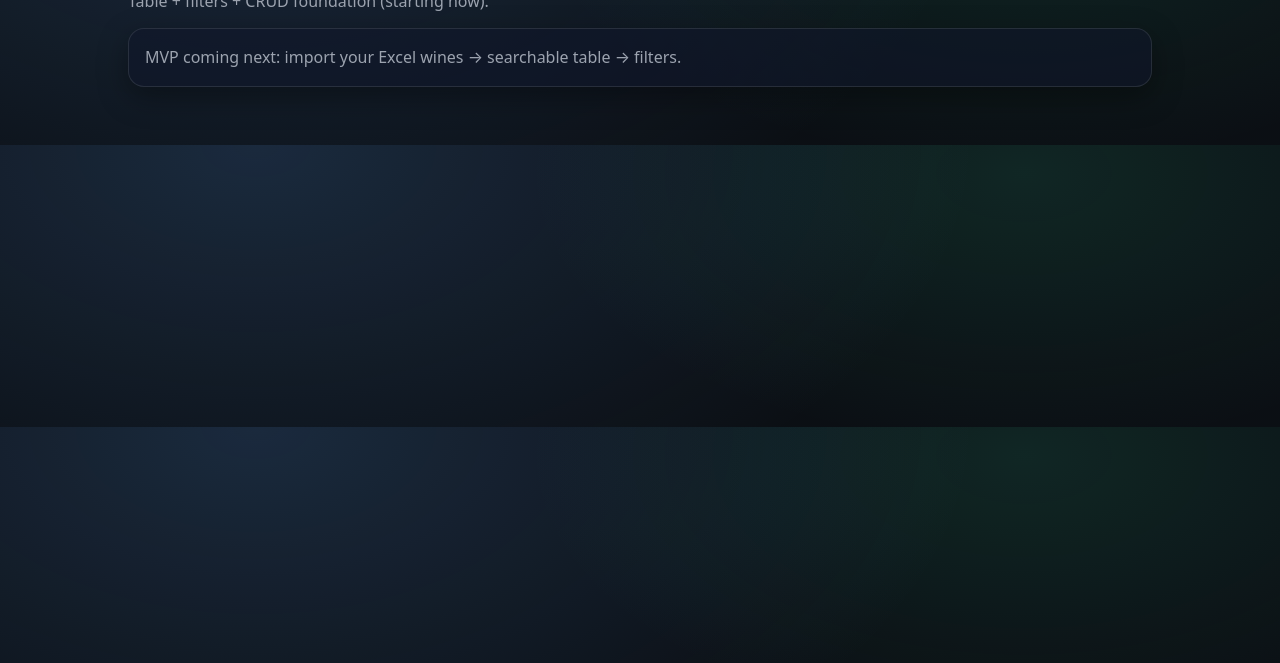
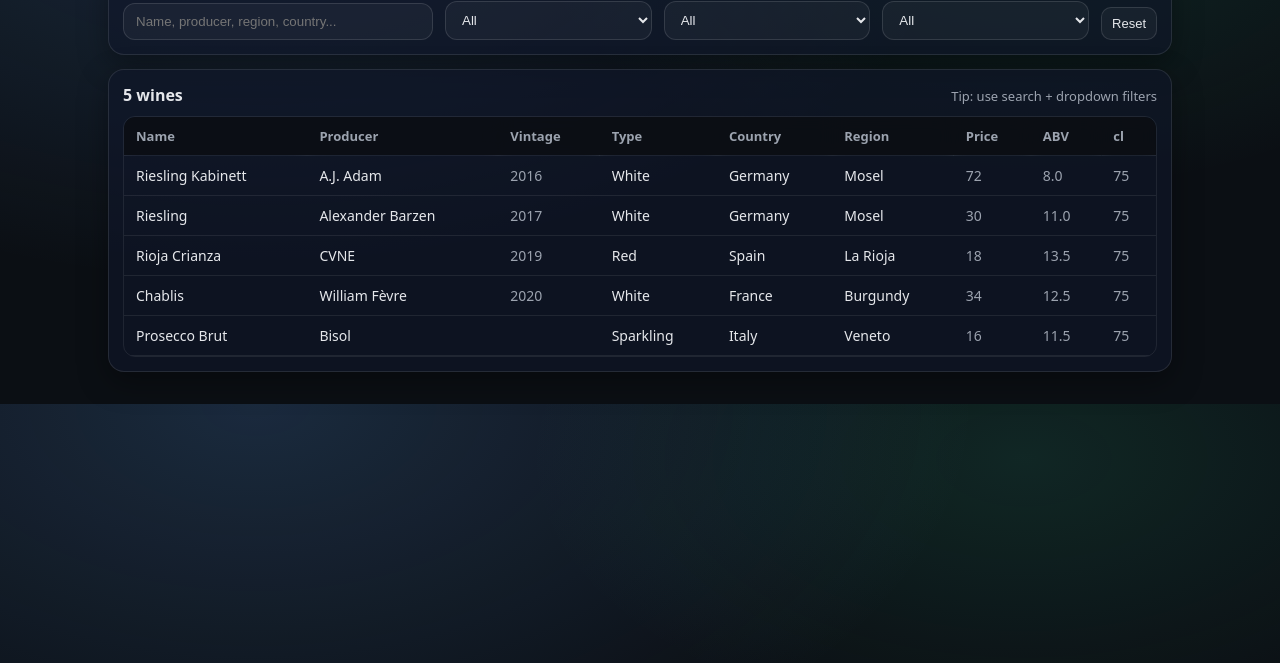
Before and after one commit to ggonzalezdal/airgon-site, a plain HTML site: page projects/wine-manager/index.html in a window 1280 px wide. Shown: the part 137-800 px from the top of the page. Drawn offline with Linux system fonts and the light colour scheme.

Commit message:
Wine Manager MVP: table + search + filters (sample data)

```diff
--- a/projects/wine-manager/app.js
+++ b/projects/wine-manager/app.js
@@ -0,0 +1,124 @@
+const els = {
+  q: document.getElementById("q"),
+  type: document.getElementById("type"),
+  country: document.getElementById("country"),
+  region: document.getElementById("region"),
+  reset: document.getElementById("reset"),
+  tbody: document.getElementById("tbody"),
+  count: document.getElementById("count"),
+};
+
+let wines = [];
+
+function norm(s) {
+  return String(s ?? "").trim();
+}
+
+function normLower(s) {
+  return norm(s).toLowerCase();
+}
+
+function uniqueSorted(values) {
+  const set = new Set(values.filter(v => norm(v) !== ""));
+  return Array.from(set).sort((a, b) => a.localeCompare(b));
+}
+
+function fillSelect(selectEl, values) {
+  // Keep the first option ("All"), then append unique values
+  const first = selectEl.querySelector("option[value='']");
+  selectEl.innerHTML = "";
+  selectEl.appendChild(first);
+
+  for (const v of values) {
+    const opt = document.createElement("option");
+    opt.value = v;
+    opt.textContent = v;
+    selectEl.appendChild(opt);
+  }
+}
+
+function render(rows) {
+  els.tbody.innerHTML = rows.map(w => {
+    const vintage = Number(w.vintage) > 0 ? w.vintage : "";
+    const price = Number.isFinite(Number(w.price)) ? Number(w.price).toFixed(0) : "";
+    const abv = Number.isFinite(Number(w.abv)) ? Number(w.abv).toFixed(1) : "";
+    const cl = Number.isFinite(Number(w.cl)) ? Number(w.cl).toFixed(0) : "";
+
+    return `
+      <tr>
+        <td>${escapeHtml(norm(w.name))}</td>
+        <td>${escapeHtml(norm(w.producer))}</td>
+        <td class="num">${escapeHtml(String(vintage))}</td>
+        <td>${escapeHtml(norm(w.type))}</td>
+        <td>${escapeHtml(norm(w.country))}</td>
+        <td>${escapeHtml(norm(w.region))}</td>
+        <td class="num">${escapeHtml(price)}</td>
+        <td class="num">${escapeHtml(abv)}</td>
+        <td class="num">${escapeHtml(cl)}</td>
+      </tr>
+    `;
+  }).join("");
+
+  els.count.textContent = `${rows.length} wine${rows.length === 1 ? "" : "s"}`;
+}
+
+function escapeHtml(str) {
+  return str
+    .replaceAll("&", "&amp;")
+    .replaceAll("<", "&lt;")
+    .replaceAll(">", "&gt;")
+    .replaceAll('"', "&quot;")
+    .replaceAll("'", "&#039;");
+}
+
+function applyFilters() {
+  const q = normLower(els.q.value);
+  const type = norm(els.type.value);
+  const country = norm(els.country.value);
+  const region = norm(els.region.value);
+
+  const rows = wines.filter(w => {
+    if (type && norm(w.type) !== type) return false;
+    if (country && norm(w.country) !== country) return false;
+    if (region && norm(w.region) !== region) return false;
+
+    if (!q) return true;
+
+    const hay = [
+      w.name, w.producer, w.region, w.country, w.variety, w.do, w.type
+    ].map(normLower).join(" | ");
+
+    return hay.includes(q);
+  });
+
+  render(rows);
+}
+
+async function init() {
+  const res = await fetch("./data/wines.json", { cache: "no-store" });
+  wines = await res.json();
+
+  fillSelect(els.type, uniqueSorted(wines.map(w => norm(w.type))));
+  fillSelect(els.country, uniqueSorted(wines.map(w => norm(w.country))));
+  fillSelect(els.region, uniqueSorted(wines.map(w => norm(w.region))));
+
+  els.q.addEventListener("input", applyFilters);
+  els.type.addEventListener("change", applyFilters);
+  els.country.addEventListener("change", applyFilters);
+  els.region.addEventListener("change", applyFilters);
+
+  els.reset.addEventListener("click", () => {
+    els.q.value = "";
+    els.type.value = "";
+    els.country.value = "";
+    els.region.value = "";
+    applyFilters();
+  });
+
+  applyFilters();
+}
+
+init().catch(err => {
+  console.error(err);
+  els.count.textContent = "Failed to load wines.json";
+});
--- a/projects/wine-manager/data/wines.json
+++ b/projects/wine-manager/data/wines.json
@@ -0,0 +1,77 @@
+[
+  {
+    "name": "Riesling Kabinett",
+    "producer": "A.J. Adam",
+    "vintage": 2016,
+    "price": 72,
+    "do": "",
+    "variety": "Riesling",
+    "type": "White",
+    "country": "Germany",
+    "region": "Mosel",
+    "cost": 0,
+    "supplier": "",
+    "abv": 8.0,
+    "cl": 75
+  },
+  {
+    "name": "Riesling",
+    "producer": "Alexander Barzen",
+    "vintage": 2017,
+    "price": 30,
+    "do": "",
+    "variety": "Riesling",
+    "type": "White",
+    "country": "Germany",
+    "region": "Mosel",
+    "cost": 0,
+    "supplier": "",
+    "abv": 11.0,
+    "cl": 75
+  },
+  {
+    "name": "Rioja Crianza",
+    "producer": "CVNE",
+    "vintage": 2019,
+    "price": 18,
+    "do": "Rioja",
+    "variety": "Tempranillo",
+    "type": "Red",
+    "country": "Spain",
+    "region": "La Rioja",
+    "cost": 0,
+    "supplier": "",
+    "abv": 13.5,
+    "cl": 75
+  },
+  {
+    "name": "Chablis",
+    "producer": "William Fèvre",
+    "vintage": 2020,
+    "price": 34,
+    "do": "Chablis",
+    "variety": "Chardonnay",
+    "type": "White",
+    "country": "France",
+    "region": "Burgundy",
+    "cost": 0,
+    "supplier": "",
+    "abv": 12.5,
+    "cl": 75
+  },
+  {
+    "name": "Prosecco Brut",
+    "producer": "Bisol",
+    "vintage": 0,
+    "price": 16,
+    "do": "Prosecco",
+    "variety": "Glera",
+    "type": "Sparkling",
+    "country": "Italy",
+    "region": "Veneto",
+    "cost": 0,
+    "supplier": "",
+    "abv": 11.5,
+    "cl": 75
+  }
+]
--- a/projects/wine-manager/index.html
+++ b/projects/wine-manager/index.html
@@ -5,23 +5,77 @@
   <meta name="viewport" content="width=device-width, initial-scale=1"/>
   <title>Wine Manager</title>
   <link rel="stylesheet" href="../../css/style.css" />
+  <link rel="stylesheet" href="style.css" />
 </head>
 <body>
-  <main class="container" style="padding: 32px 18px;">
-    <a class="btn small" href="/">← Back to airgon.dev</a>
+  <main class="container wm" style="padding: 32px 18px;">
+    <div class="wm-top">
+      <a class="btn small" href="/">← Back</a>
+      <div>
+        <h3 style="margin:0;">Wine Manager</h3>
+        <p class="wm-sub" style="margin:4px 0 0;">Table + search + filters (MVP)</p>
+      </div>
+    </div>
 
-    <section class="section">
-      <div class="section-head">
-        <h3>Wine Manager</h3>
-        <p>Table + filters + CRUD foundation (starting now).</p>
+    <section class="wm-controls card" style="margin-top:16px;">
+      <div class="wm-row">
+        <label class="wm-label">
+          Search
+          <input id="q" class="wm-input" type="search" placeholder="Name, producer, region, country..." />
+        </label>
+
+        <label class="wm-label">
+          Type
+          <select id="type" class="wm-input">
+            <option value="">All</option>
+          </select>
+        </label>
+
+        <label class="wm-label">
+          Country
+          <select id="country" class="wm-input">
+            <option value="">All</option>
+          </select>
+        </label>
+
+        <label class="wm-label">
+          Region
+          <select id="region" class="wm-input">
+            <option value="">All</option>
+          </select>
+        </label>
+
+        <button id="reset" class="btn small">Reset</button>
+      </div>
+    </section>
+
+    <section class="wm-table card" style="margin-top:14px;">
+      <div class="wm-meta">
+        <div id="count" class="wm-count">0 wines</div>
+        <div class="wm-hint">Tip: use search + dropdown filters</div>
       </div>
 
-      <div class="card" style="margin-top:16px;">
-        <p style="margin:0;color:var(--muted);">
-          MVP coming next: import your Excel wines → searchable table → filters.
-        </p>
+      <div class="wm-scroll">
+        <table class="wm-t">
+          <thead>
+            <tr>
+              <th>Name</th>
+              <th>Producer</th>
+              <th>Vintage</th>
+              <th>Type</th>
+              <th>Country</th>
+              <th>Region</th>
+              <th class="num">Price</th>
+              <th class="num">ABV</th>
+              <th class="num">cl</th>
+            </tr>
+          </thead>
+          <tbody id="tbody"></tbody>
+        </table>
       </div>
     </section>
   </main>
+
+  <script src="app.js"></script>
 </body>
 </html>
--- a/projects/wine-manager/style.css
+++ b/projects/wine-manager/style.css
@@ -0,0 +1,94 @@
+.wm { max-width: 1100px; }
+
+.wm-top {
+  display: flex;
+  gap: 12px;
+  align-items: center;
+}
+
+.wm-sub { color: var(--muted); }
+
+.wm-controls { padding: 14px; }
+
+.wm-row {
+  display: grid;
+  grid-template-columns: 1.5fr 1fr 1fr 1fr auto;
+  gap: 12px;
+  align-items: end;
+}
+
+.wm-label {
+  display: grid;
+  gap: 6px;
+  font-size: 13px;
+  color: var(--muted);
+}
+
+.wm-input {
+  width: 100%;
+  padding: 10px 12px;
+  border-radius: 12px;
+  border: 1px solid rgba(255,255,255,0.12);
+  background: rgba(255,255,255,0.04);
+  color: var(--text);
+  outline: none;
+}
+
+.wm-input:focus {
+  border-color: rgba(96,165,250,0.45);
+  box-shadow: 0 0 0 4px rgba(96,165,250,0.12);
+}
+
+.wm-table { padding: 14px; }
+
+.wm-meta {
+  display: flex;
+  justify-content: space-between;
+  align-items: baseline;
+  gap: 10px;
+  margin-bottom: 10px;
+}
+
+.wm-count { font-weight: 700; }
+.wm-hint { color: var(--muted); font-size: 13px; }
+
+.wm-scroll {
+  overflow: auto;
+  border-radius: 12px;
+  border: 1px solid rgba(255,255,255,0.08);
+}
+
+.wm-t {
+  width: 100%;
+  border-collapse: collapse;
+  min-width: 860px;
+}
+
+.wm-t th, .wm-t td {
+  padding: 10px 12px;
+  border-bottom: 1px solid rgba(255,255,255,0.08);
+  text-align: left;
+  color: var(--text);
+  font-size: 14px;
+}
+
+.wm-t th {
+  position: sticky;
+  top: 0;
+  background: rgba(11, 15, 20, 0.92);
+  backdrop-filter: blur(8px);
+  border-bottom: 1px solid rgba(255,255,255,0.12);
+  font-size: 13px;
+  color: var(--muted);
+}
+
+.wm-t tr:hover td {
+  background: rgba(255,255,255,0.03);
+}
+
+.num { text-align: right; }
+td.num { color: var(--muted); }
+
+@media (max-width: 900px) {
+  .wm-row { grid-template-columns: 1fr 1fr; }
+}
```
